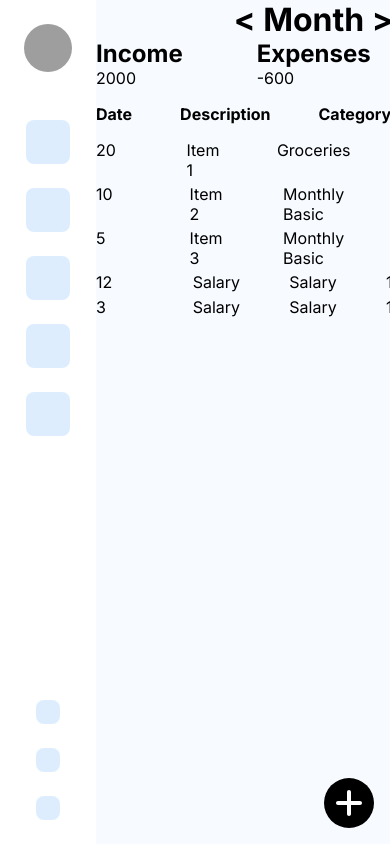
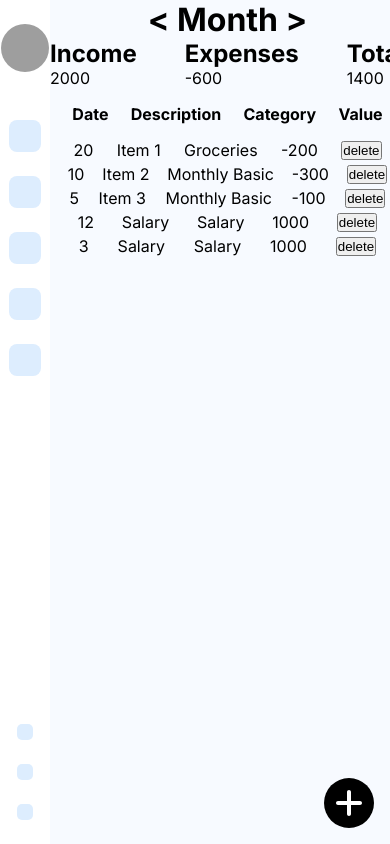
Before and after one commit to gabrielgimenes92/finance_planner, a Next.js app: page / in a window 390 px wide. Built offline with nearby package versions, Linux system fonts and the light colour scheme; grey boxes are pictures that could not be loaded.

Commit message:
Minor upgrades for mobile version

```diff
--- a/next.config.mjs
+++ b/next.config.mjs
@@ -1,8 +1,8 @@
 /** @type {import('next').NextConfig} */
 const nextConfig = {
   output: 'export',
-  //   basePath: '/finance_planner_frontend',
-  //   assetPrefix: '/finance_planner_frontend',
+  // basePath: '/finance_planner_frontend',
+  // assetPrefix: '/finance_planner_frontend',
 };
 
 export default nextConfig;
--- a/src/app/page.js
+++ b/src/app/page.js
@@ -63,6 +63,7 @@ export default function Home() {
     };
     if (isDateValid(newEntry.date)) {
       setEntryList((entryList) => [...entryList, newEntry]);
+      toggleAddModal();
     }
   }
 
--- a/src/app/page.module.scss
+++ b/src/app/page.module.scss
@@ -1,3 +1,5 @@
+
+
 .main {
   height: 100vh;
   display: flex;
@@ -219,3 +221,53 @@
   grid-template-columns: 1fr 1fr;
   gap: 1rem;
 }
+
+
+@media screen and (max-width: 600px) {
+  .entryList {
+    .tableHead, .entry {
+      ul {
+        display: flex;
+        flex-flow: row nowrap;
+        justify-content: space-evenly;
+        align-items: center;
+        gap: unset;
+
+        li {
+          display: flex;
+        }
+
+
+      }
+    }
+    }
+
+  .navbarWrapper {
+    width: 50px;
+
+    .logo {
+      border-radius: 50%;
+      margin-bottom: 48px ;
+    }
+
+    .space {
+      flex: 1;
+    }
+
+    .navbar {
+      li {
+        width: 32px;
+        height: 32px;
+      }
+    }
+
+    .socialLinks {
+      li {
+        width: 16px;
+        height: 16px;
+        border-radius: 5px;
+      }
+    }
+  }
+
+}
```
Also changed, not shown: 6 other files (tests, documents, lock files or other folders).
